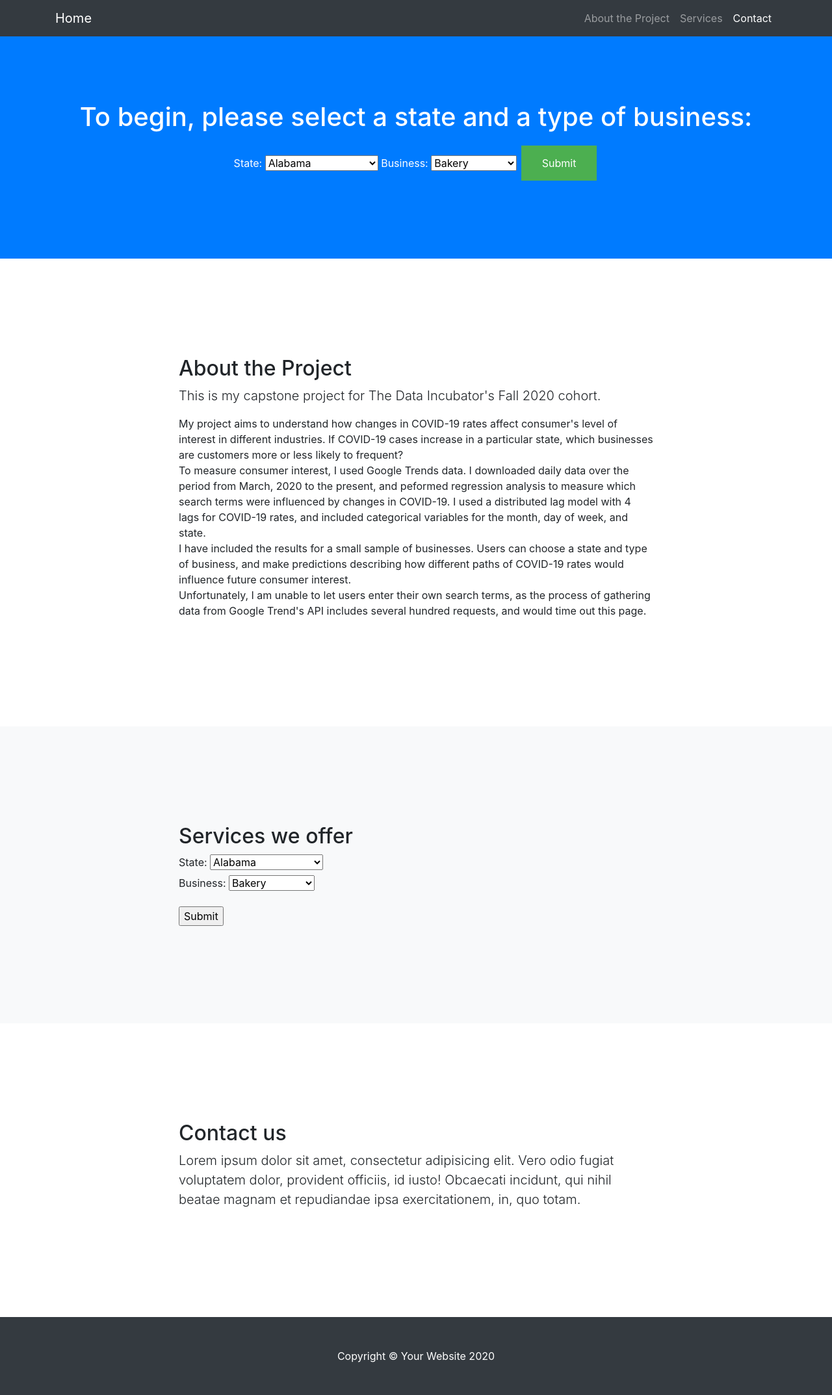
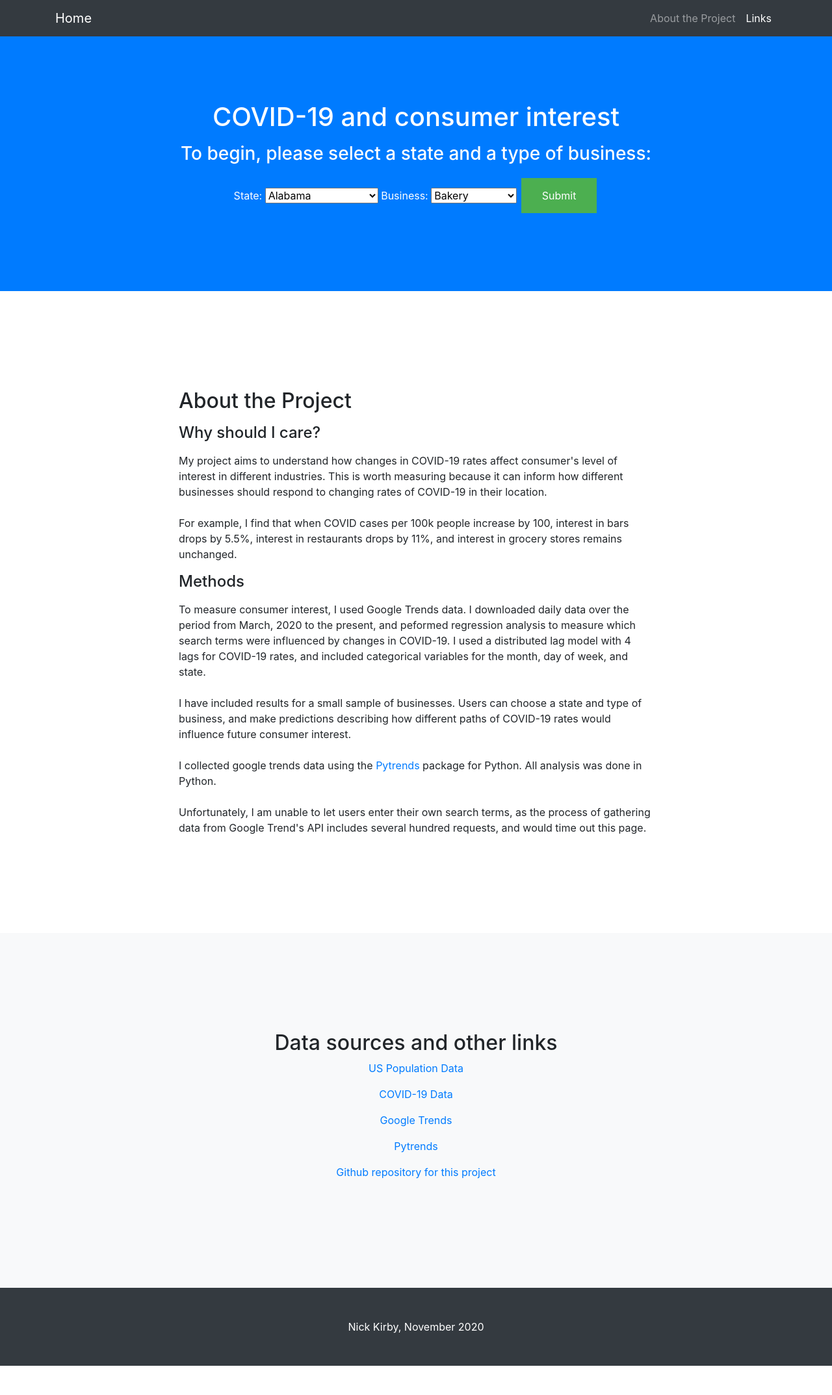
Before and after one commit to nkirbit/Capstone, a Flask app: page / in a window 1280 px wide. Shown: the whole page at 65% size. After the commit the page ends 2102 px from the top, so only its background shows below. Run offline with Flask 2, Linux system fonts and the light colour scheme; some libraries are stand-ins or nearby versions.

```diff
--- a/templates/index_test.html
+++ b/templates/index_test.html
@@ -47,10 +47,7 @@
             <a class="nav-link js-scroll-trigger" href="#about">About the Project</a>
           </li>
           <li class="nav-item">
-            <a class="nav-link js-scroll-trigger" href="#services">Services</a>
-          </li>
-          <li class="nav-item">
-            <a class="nav-link js-scroll-trigger" href="#contact">Contact</a>
+            <a class="nav-link js-scroll-trigger" href="#links">Links</a>
           </li>
         </ul>
       </div>
@@ -59,7 +56,10 @@
 
   <header class="bg-primary text-white">
     <div class="container text-center">
-      <h1>To begin, please select a state and a type of business:</h1>
+      <h1> COVID-19 and consumer interest </h1>
+      <p>
+      <h3>To begin, please select a state and a type of business:</h3>
+      </p>
       <p>
       <form id="state_select" method = "post" action="/">
         <label for="state">State:</label>
@@ -145,123 +145,50 @@
       <div class="row">
         <div class="col-lg-8 mx-auto">
           <h2>About the Project</h2>
-          <p class="lead">This is my capstone project for The Data Incubator's Fall 2020 cohort.</p>
-          <p> My project aims to understand how changes in COVID-19 rates affect
-             consumer's level of interest in different industries. If COVID-19 cases
-             increase in a particular state, which businesses are customers more
-             or less likely to frequent?
-          <br> To measure consumer interest, I used Google Trends data. I downloaded
+          <p>
+          <h4>Why should I care?</h4>
+          </p>
+             My project aims to understand how changes in COVID-19 rates affect
+             consumer's level of interest in different industries. This is worth
+             measuring because it can inform how different businesses should respond
+             to changing rates of COVID-19 in their location.
+             <br><br> For example, I find
+             that when COVID cases per 100k people increase by 100, interest in
+             bars drops by 5.5%, interest in restaurants drops by 11%, and interest
+             in grocery stores remains unchanged.
+          <p>
+          <h4>Methods</h4>
+          </p>
+          To measure consumer interest, I used Google Trends data. I downloaded
            daily data over the period from March, 2020 to the present, and peformed
            regression analysis to measure which search terms were influenced by changes in COVID-19.
            I used a distributed lag model with 4 lags for COVID-19 rates, and included
            categorical variables for the month, day of week, and state.
-           <br> I have included the results for a small sample of businesses.
+           <br><br> I have included results for a small sample of businesses.
             Users can choose a state and type of business, and make predictions
             describing how different paths of COVID-19 rates would influence
             future consumer interest.
-            <br> Unfortunately,
+          <br><br> I collected google trends data using the <a href="https://pypi.org/project/pytrends/">Pytrends</a>
+          package for Python. All analysis was done in Python.
+          <br><br> Unfortunately,
             I am unable to let users enter their own search terms, as the process of
             gathering data from Google Trend's API includes several hundred requests, and
             would time out this page.
-          </p>
         </div>
       </div>
     </div>
   </section>
 
-  <section id="services" class="bg-light">
+  <section id="links" class="bg-light">
     <div class="container">
-      <div class="row">
+      <div class="text-center">
         <div class="col-lg-8 mx-auto">
-          <h2>Services we offer</h2>
-          <form id="state_select" method = "post" action="/">
-            <label for="state">State:</label>
-            <select id="state" name="state">
-              <option>Alabama</option>
-      	      <option>Alaska</option>
-            	<option>Arizona</option>
-            	<option>Arkansas</option>
-            	<option>California</option>
-            	<option>Colorado</option>
-            	<option>Connecticut</option>
-            	<option>Delaware</option>
-            	<option>District Of Columbia</option>
-            	<option>Florida</option>
-            	<option>Georgia</option>
-            	<option>Hawaii</option>
-            	<option>Idaho</option>
-            	<option>Illinois</option>
-            	<option>Indiana</option>
-            	<option>Iowa</option>
-            	<option>Kansas</option>
-            	<option>Kentucky</option>
-            	<option>Louisiana</option>
-            	<option>Maine</option>
-            	<option>Maryland</option>
-            	<option>Massachusetts</option>
-            	<option>Michigan</option>
-            	<option>Minnesota</option>
-            	<option>Mississippi</option>
-            	<option>Missouri</option>
-            	<option>Montana</option>
-            	<option>Nebraska</option>
-            	<option>Nevada</option>
-            	<option>New Hampshire</option>
-            	<option>New Jersey</option>
-            	<option>New Mexico</option>
-            	<option>New York</option>
-            	<option>North Carolina</option>
-            	<option>North Dakota</option>
-            	<option>Ohio</option>
-            	<option>Oklahoma</option>
-            	<option>Oregon</option>
-            	<option>Pennsylvania</option>
-            	<option>Rhode Island</option>
-            	<option>South Carolina</option>
-            	<option>South Dakota</option>
-            	<option>Tennessee</option>
-            	<option>Texas</option>
-            	<option>Utah</option>
-            	<option>Vermont</option>
-            	<option>Virginia</option>
-            	<option>Washington</option>
-            	<option>West Virginia</option>
-            	<option>Wisconsin</option>
-            	<option>Wyoming</option>
-            </select>
-            <p>
-            <label for="business">Business:</label>
-            <select id="business" name="business">
-              tags = ['bakery','bar','board games','brewery','cafe','concert',
-              'food delivery','grocery','hotel','liquor store', 'nightclub', 'restaurant delivery', 'restaurants']
-              <option>Bakery</option>
-      	      <option>Bar</option>
-            	<option>Brewery</option>
-            	<option>Cafe</option>
-            	<option>Concert</option>
-            	<option value="Food_Delivery">Food Delivery</option>
-            	<option value="Grocery_Store">Grocery Store</option>
-            	<option>Hotel</option>
-              <option value="Liquor_Store">Liquor Store</option>
-              <option value="Movie_Theater">Movie Theater</option>
-            	<option>Nightclub</option>
-              <option>Restaurant</option>
-              <option>Covid</option>
-            </select>
-          </p>
-            <input type="submit">
-          </form>
-        </div>
-      </div>
-    </div>
-  </section>
-
-  <section id="contact">
-    <div class="container">
-      <div class="row">
-        <div class="col-lg-8 mx-auto">
-          <h2>Contact us</h2>
-          <p class="lead">Lorem ipsum dolor sit amet, consectetur adipisicing elit. Vero odio fugiat voluptatem dolor, provident officiis, id iusto! Obcaecati incidunt, qui nihil beatae magnam et repudiandae ipsa exercitationem, in, quo totam.</p>
+          <h2>Data sources and other links</h2>
+          <p class="text-center"><a href=https://github.com/COVID19Tracking/associated-data/tree/master/us_census_data>US Population Data</a></p>
+          <p class="text-center"><a href="https://github.com/CSSEGISandData/COVID-19/tree/master/csse_covid_19_data/csse_covid_19_time_series">COVID-19 Data</a></p>
+          <p class="text-center"><a href="https://trends.google.com/trends/?geo=US">Google Trends</a></p>
+          <p class="text-center"><a href="https://pypi.org/project/pytrends/">Pytrends</a></p>
+          <p class="text-center"><a href="https://github.com/nkirbit/Capstone">Github repository for this project</a></p>
         </div>
       </div>
     </div>
@@ -270,7 +197,7 @@
   <!-- Footer -->
   <footer class="py-5 bg-dark">
     <div class="container">
-      <p class="m-0 text-center text-white">Copyright &copy; Your Website 2020</p>
+      <p class="m-0 text-center text-white">Nick Kirby, November 2020</p>
     </div>
     <!-- /.container -->
   </footer>
```
